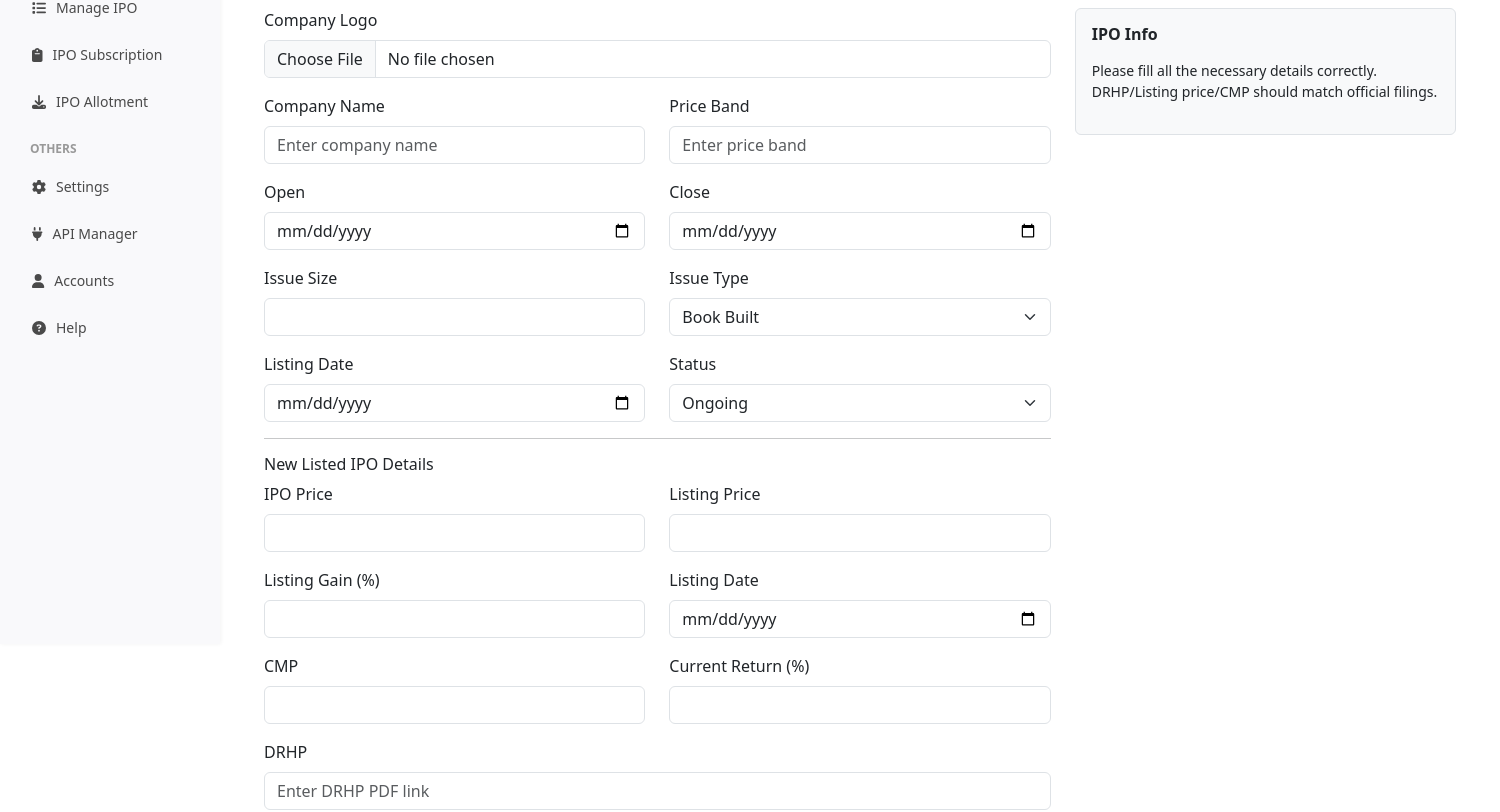
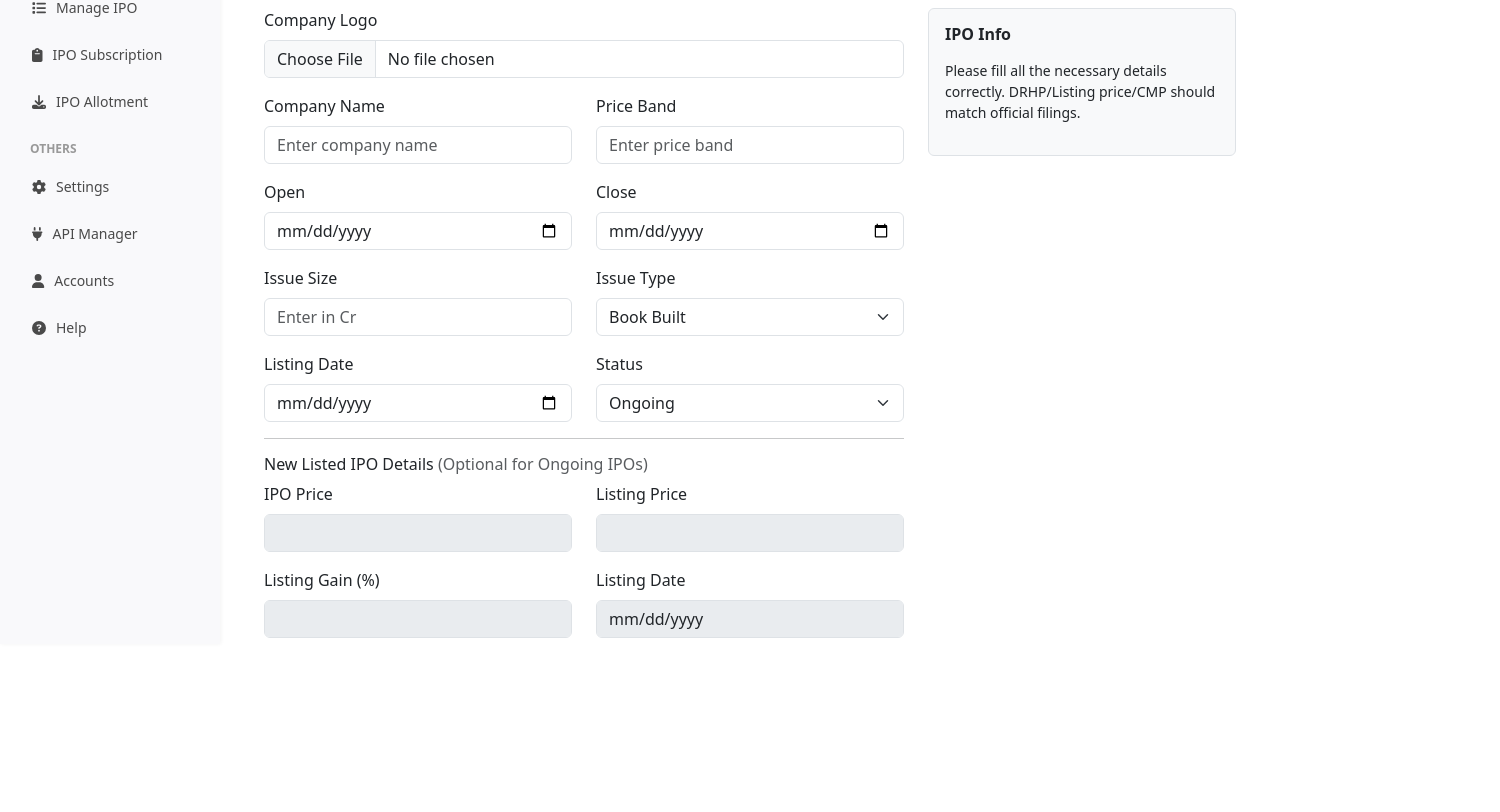
Before and after one commit to oceanja/ipo-web-app, a React (Create React App) app: page /register-ipo in a window 1280 px wide. Shown: the part 156-968 px from the top of the page, 1500 px wide, since content can reach past the window. After the commit the page ends 800 px from the top, so only its background shows below. Built offline with nearby package versions, Linux system fonts and the light colour scheme; no server answers; sample sign-in values are in the browser's storage.

Commit message:
Updating UI/UX

```diff
--- a/src/App.jsx
+++ b/src/App.jsx
@@ -2,7 +2,6 @@ import { BrowserRouter, Routes, Route, useLocation } from "react-router-dom";
 import Sidebar from "./components/SideBar";
 import Navbar from "./components/Navbar";
 import HomePage from "./pages/HomePage";
-
 import ManageIPO from "./pages/ManageIPO";
 import RegisterIPO from "./pages/IPORegister";
 import AdminDashboard from "./pages/AdminDashboard";
@@ -13,23 +12,26 @@ import ProtectedRoute from "./components/ProtectedRoute";
 function AppWrapper() {
   const location = useLocation();
 
-  const hideLayout = [
-    "/",
-    "/login",
-    "/signup"
-  ].includes(location.pathname);
+  const hideLayout = ["/", "/login", "/signup"].includes(location.pathname);
 
   return (
     <>
       {!hideLayout && <Sidebar />}
+
+      {/* Scrollable Page Container */}
       <div
         style={{
           marginLeft: hideLayout ? 0 : "220px",
           padding: "20px",
-          width: "100%",
+          minHeight: "100vh",
+          display: "flex",
+          flexDirection: "column",
         }}
       >
         {!hideLayout && <Navbar />}
+
+        {/* Routes that scroll naturally */}
+        <div style={{ flexGrow: 1 }}>
           <Routes>
             <Route path="/" element={<HomePage />} />
             <Route path="/login" element={<LoginPage />} />
@@ -65,6 +67,7 @@ function AppWrapper() {
             <Route path="*" element={<h2>404 - Page Not Found</h2>} />
           </Routes>
         </div>
+      </div>
     </>
   );
 }
--- a/src/index.css
+++ b/src/index.css
@@ -15,3 +15,9 @@ code {
   font-family: source-code-pro, Menlo, Monaco, Consolas, 'Courier New',
     monospace;
 }
+html, body, #root {
+  height: 100%;
+  margin: 0;
+  padding: 0;
+  overflow: auto;
+}
--- a/src/pages/AdminDashboard.jsx
+++ b/src/pages/AdminDashboard.jsx
@@ -136,7 +136,7 @@ const AdminDashboard = () => {
           </button>
         </div>
 
-        {/* 🔵 Recharts Donut Chart */}
+        {/* Recharts Donut Chart */}
         <div style={{ width: "100%", height: 200 }}>
           <ResponsiveContainer>
             <PieChart>
--- a/src/pages/HomePage.jsx
+++ b/src/pages/HomePage.jsx
@@ -1,6 +1,6 @@
 import React from "react";
 import IPOCard from "../components/IPOCard";
-import PublicNavbar from "../components/PublicNavbar"; // 👈 you're importing it
+import PublicNavbar from "../components/PublicNavbar"; //  you're importing it
 
 const ipoList = [
   {
--- a/src/pages/IPORegister.jsx
+++ b/src/pages/IPORegister.jsx
@@ -1,63 +1,248 @@
+import React, { useState } from "react";
 import Navbar from "../components/Navbar";
 
 const RegisterIPO = () => {
+  // Form state
+  const [formData, setFormData] = useState({
+    companyLogo: null,
+    companyName: "",
+    priceBand: "",
+    openDate: "",
+    closeDate: "",
+    issueSize: "",
+    issueType: "Book Built",
+    listingDate: "",
+    status: "Ongoing",
+    ipoPrice: "",
+    listingPrice: "",
+    listingGain: "",
+    newListingDate: "",
+    cmp: "",
+    currentReturn: "",
+    drhp: ""
+  });
+
+  // Error state
+  const [errors, setErrors] = useState({});
+
+  // Success message state
+  const [successMessage, setSuccessMessage] = useState("");
+
+  // Handle input changes
+  const handleChange = (e) => {
+    const { name, value, type, files } = e.target;
+
+    if (type === "file") {
+      setFormData({
+        ...formData,
+        [name]: files[0]
+      });
+    } else {
+      setFormData({
+        ...formData,
+        [name]: value
+      });
+    }
+
+    // Clear error for this field when user starts typing
+    if (errors[name]) {
+      setErrors({
+        ...errors,
+        [name]: ""
+      });
+    }
+  };
+
+  // Validate form
+  const validateForm = () => {
+    const newErrors = {};
+
+    // Required fields validation
+    if (!formData.companyName) newErrors.companyName = "Company name is required";
+    if (!formData.priceBand) newErrors.priceBand = "Price band is required";
+    if (!formData.openDate) newErrors.openDate = "Open date is required";
+    if (!formData.closeDate) newErrors.closeDate = "Close date is required";
+    if (!formData.issueSize) newErrors.issueSize = "Issue size is required";
+
+    // Date validation
+    if (formData.openDate && formData.closeDate && new Date(formData.openDate) > new Date(formData.closeDate)) {
+      newErrors.closeDate = "Close date cannot be before open date";
+    }
+
+    // Numeric validation
+    if (formData.issueSize && isNaN(parseFloat(formData.issueSize))) {
+      newErrors.issueSize = "Issue size must be a number";
+    }
+
+    // Conditional validation based on status
+    if (formData.status === "New Listed") {
+      if (!formData.ipoPrice) newErrors.ipoPrice = "IPO price is required for new listed IPOs";
+      if (!formData.listingPrice) newErrors.listingPrice = "Listing price is required for new listed IPOs";
+      if (!formData.listingGain) newErrors.listingGain = "Listing gain is required for new listed IPOs";
+      if (!formData.newListingDate) newErrors.newListingDate = "Listing date is required for new listed IPOs";
+      if (!formData.cmp) newErrors.cmp = "CMP is required for new listed IPOs";
+      if (!formData.currentReturn) newErrors.currentReturn = "Current return is required for new listed IPOs";
+    }
+
+    setErrors(newErrors);
+    return Object.keys(newErrors).length === 0;
+  };
+
+  // Handle form submission
+  const handleSubmit = (e) => {
+    e.preventDefault();
+    setSuccessMessage("");
+
+    if (validateForm()) {
+      // Here you would typically send the data to your backend
+      console.log("Form submitted successfully:", formData);
+      setSuccessMessage("IPO registered successfully!");
+
+
+    } else {
+      console.log("Form has errors");
+    }
+  };
+
+  // Handle cancel button
+  const handleCancel = () => {
+    // Reset form
+    setFormData({
+      companyLogo: null,
+      companyName: "",
+      priceBand: "",
+      openDate: "",
+      closeDate: "",
+      issueSize: "",
+      issueType: "Book Built",
+      listingDate: "",
+      status: "Ongoing",
+      ipoPrice: "",
+      listingPrice: "",
+      listingGain: "",
+      newListingDate: "",
+      cmp: "",
+      currentReturn: "",
+      drhp: ""
+    });
+    setErrors({});
+    setSuccessMessage("");
+  };
   return (
     <div>
-      {/* <Navbar /> */}
       <div className="p-4">
+        {successMessage && (
+          <div className="alert alert-success" role="alert">
+            {successMessage}
+          </div>
+        )}
+
         <div style={{ display: 'flex', justifyContent: 'space-between', alignItems: 'center', marginBottom: '20px' }}>
           <h4 style={{ margin: 0 }}>Upcoming IPO Information</h4>
           <div>
-    <button style={{ marginRight: '10px', padding: '6px 12px', backgroundColor: '#007bff', color: '#fff', border: 'none', borderRadius: '4px', fontSize:'20px' }}>
+            <button
+              onClick={handleSubmit}
+              style={{ marginRight: '10px', padding: '6px 12px', backgroundColor: '#007bff', color: '#fff', border: 'none', borderRadius: '4px', fontSize:'20px' }}
+            >
               Register
             </button>
-    <button style={{ padding: '6px 12px', backgroundColor: '#6c757d', color: '#fff', border: 'none', borderRadius: '4px', fontSize: '20px' }}>
+            <button
+              onClick={handleCancel}
+              style={{ padding: '6px 12px', backgroundColor: '#6c757d', color: '#fff', border: 'none', borderRadius: '4px', fontSize: '20px' }}
+            >
               Cancel
             </button>
           </div>
         </div>
 
-
         <div className="row">
           <div className="col-md-8">
-            <form>
+            <form onSubmit={handleSubmit}>
               <div className="mb-3">
                 <label className="form-label">Company Logo</label>
-                <input type="file" className="form-control" />
+                <input
+                  type="file"
+                  className="form-control"
+                  name="companyLogo"
+                  onChange={handleChange}
+                />
               </div>
 
               <div className="row mb-3">
                 <div className="col">
                   <label className="form-label">Company Name</label>
-                  <input type="text" className="form-control" placeholder="Enter company name" />
+                  <input
+                    type="text"
+                    className={`form-control ${errors.companyName ? 'is-invalid' : ''}`}
+                    placeholder="Enter company name"
+                    name="companyName"
+                    value={formData.companyName}
+                    onChange={handleChange}
+                  />
+                  {errors.companyName && <div className="invalid-feedback">{errors.companyName}</div>}
                 </div>
                 <div className="col">
                   <label className="form-label">Price Band</label>
-                  <input type="text" className="form-control" placeholder="Enter price band" />
+                  <input
+                    type="text"
+                    className={`form-control ${errors.priceBand ? 'is-invalid' : ''}`}
+                    placeholder="Enter price band"
+                    name="priceBand"
+                    value={formData.priceBand}
+                    onChange={handleChange}
+                  />
+                  {errors.priceBand && <div className="invalid-feedback">{errors.priceBand}</div>}
                 </div>
               </div>
 
               <div className="row mb-3">
                 <div className="col">
                   <label className="form-label">Open</label>
-                  <input type="date" className="form-control" />
+                  <input
+                    type="date"
+                    className={`form-control ${errors.openDate ? 'is-invalid' : ''}`}
+                    name="openDate"
+                    value={formData.openDate}
+                    onChange={handleChange}
+                  />
+                  {errors.openDate && <div className="invalid-feedback">{errors.openDate}</div>}
                 </div>
                 <div className="col">
                   <label className="form-label">Close</label>
-                  <input type="date" className="form-control" />
+                  <input
+                    type="date"
+                    className={`form-control ${errors.closeDate ? 'is-invalid' : ''}`}
+                    name="closeDate"
+                    value={formData.closeDate}
+                    onChange={handleChange}
+                  />
+                  {errors.closeDate && <div className="invalid-feedback">{errors.closeDate}</div>}
                 </div>
               </div>
 
               <div className="row mb-3">
                 <div className="col">
                   <label className="form-label">Issue Size</label>
-                  <input type="text" className="form-control" />
+                  <input
+                    type="text"
+                    className={`form-control ${errors.issueSize ? 'is-invalid' : ''}`}
+                    name="issueSize"
+                    value={formData.issueSize}
+                    onChange={handleChange}
+                    placeholder="Enter in Cr"
+                  />
+                  {errors.issueSize && <div className="invalid-feedback">{errors.issueSize}</div>}
                 </div>
                 <div className="col">
                   <label className="form-label">Issue Type</label>
-                  <select className="form-select">
-                    <option>Book Built</option>
-                    <option>Fixed Price</option>
+                  <select
+                    className="form-select"
+                    name="issueType"
+                    value={formData.issueType}
+                    onChange={handleChange}
+                  >
+                    <option value="Book Built">Book Built</option>
+                    <option value="Fixed Price">Fixed Price</option>
                   </select>
                 </div>
               </div>
@@ -65,57 +250,123 @@ const RegisterIPO = () => {
               <div className="row mb-3">
                 <div className="col">
                   <label className="form-label">Listing Date</label>
-                  <input type="date" className="form-control" />
+                  <input
+                    type="date"
+                    className="form-control"
+                    name="listingDate"
+                    value={formData.listingDate}
+                    onChange={handleChange}
+                  />
                 </div>
                 <div className="col">
                   <label className="form-label">Status</label>
-                  <select className="form-select">
-                    <option>Ongoing</option>
-                    <option>Coming</option>
-                    <option>New Listed</option>
+                  <select
+                    className="form-select"
+                    name="status"
+                    value={formData.status}
+                    onChange={handleChange}
+                  >
+                    <option value="Ongoing">Ongoing</option>
+                    <option value="Coming">Coming</option>
+                    <option value="New Listed">New Listed</option>
                   </select>
                 </div>
               </div>
 
               <hr />
-              <h6>New Listed IPO Details</h6>
+              <h6>New Listed IPO Details {formData.status !== "New Listed" && <span className="text-muted">(Optional for {formData.status} IPOs)</span>}</h6>
 
               <div className="row mb-3">
                 <div className="col">
                   <label className="form-label">IPO Price</label>
-                  <input type="text" className="form-control" />
+                  <input
+                    type="text"
+                    className={`form-control ${errors.ipoPrice ? 'is-invalid' : ''}`}
+                    name="ipoPrice"
+                    value={formData.ipoPrice}
+                    onChange={handleChange}
+                    disabled={formData.status !== "New Listed"}
+                  />
+                  {errors.ipoPrice && <div className="invalid-feedback">{errors.ipoPrice}</div>}
                 </div>
                 <div className="col">
                   <label className="form-label">Listing Price</label>
-                  <input type="text" className="form-control" />
+                  <input
+                    type="text"
+                    className={`form-control ${errors.listingPrice ? 'is-invalid' : ''}`}
+                    name="listingPrice"
+                    value={formData.listingPrice}
+                    onChange={handleChange}
+                    disabled={formData.status !== "New Listed"}
+                  />
+                  {errors.listingPrice && <div className="invalid-feedback">{errors.listingPrice}</div>}
                 </div>
               </div>
 
               <div className="row mb-3">
                 <div className="col">
                   <label className="form-label">Listing Gain (%)</label>
-                  <input type="text" className="form-control" />
+                  <input
+                    type="text"
+                    className={`form-control ${errors.listingGain ? 'is-invalid' : ''}`}
+                    name="listingGain"
+                    value={formData.listingGain}
+                    onChange={handleChange}
+                    disabled={formData.status !== "New Listed"}
+                  />
+                  {errors.listingGain && <div className="invalid-feedback">{errors.listingGain}</div>}
                 </div>
                 <div className="col">
                   <label className="form-label">Listing Date</label>
-                  <input type="date" className="form-control" />
+                  <input
+                    type="date"
+                    className={`form-control ${errors.newListingDate ? 'is-invalid' : ''}`}
+                    name="newListingDate"
+                    value={formData.newListingDate}
+                    onChange={handleChange}
+                    disabled={formData.status !== "New Listed"}
+                  />
+                  {errors.newListingDate && <div className="invalid-feedback">{errors.newListingDate}</div>}
                 </div>
               </div>
 
               <div className="row mb-3">
                 <div className="col">
                   <label className="form-label">CMP</label>
-                  <input type="text" className="form-control" />
+                  <input
+                    type="text"
+                    className={`form-control ${errors.cmp ? 'is-invalid' : ''}`}
+                    name="cmp"
+                    value={formData.cmp}
+                    onChange={handleChange}
+                    disabled={formData.status !== "New Listed"}
+                  />
+                  {errors.cmp && <div className="invalid-feedback">{errors.cmp}</div>}
                 </div>
                 <div className="col">
                   <label className="form-label">Current Return (%)</label>
-                  <input type="text" className="form-control" />
+                  <input
+                    type="text"
+                    className={`form-control ${errors.currentReturn ? 'is-invalid' : ''}`}
+                    name="currentReturn"
+                    value={formData.currentReturn}
+                    onChange={handleChange}
+                    disabled={formData.status !== "New Listed"}
+                  />
+                  {errors.currentReturn && <div className="invalid-feedback">{errors.currentReturn}</div>}
                 </div>
               </div>
 
               <div className="mb-3">
                 <label className="form-label">DRHP</label>
-                <input type="text" className="form-control" placeholder="Enter DRHP PDF link" />
+                <input
+                  type="text"
+                  className="form-control"
+                  placeholder="Enter DRHP PDF link"
+                  name="drhp"
+                  value={formData.drhp}
+                  onChange={handleChange}
+                />
               </div>
 
             </form>
--- a/src/styles/Navbar.css
+++ b/src/styles/Navbar.css
@@ -1,4 +1,7 @@
 .navbar {
+  position: sticky;
+  top: 0;
+  z-index: 1000;
   display: flex;
   justify-content: space-between;
   align-items: center;
```
Also changed, not shown: src/pages/AllBroker/AllBroker.css (deleted). Lines whose indentation alone changed are shown as unchanged.
